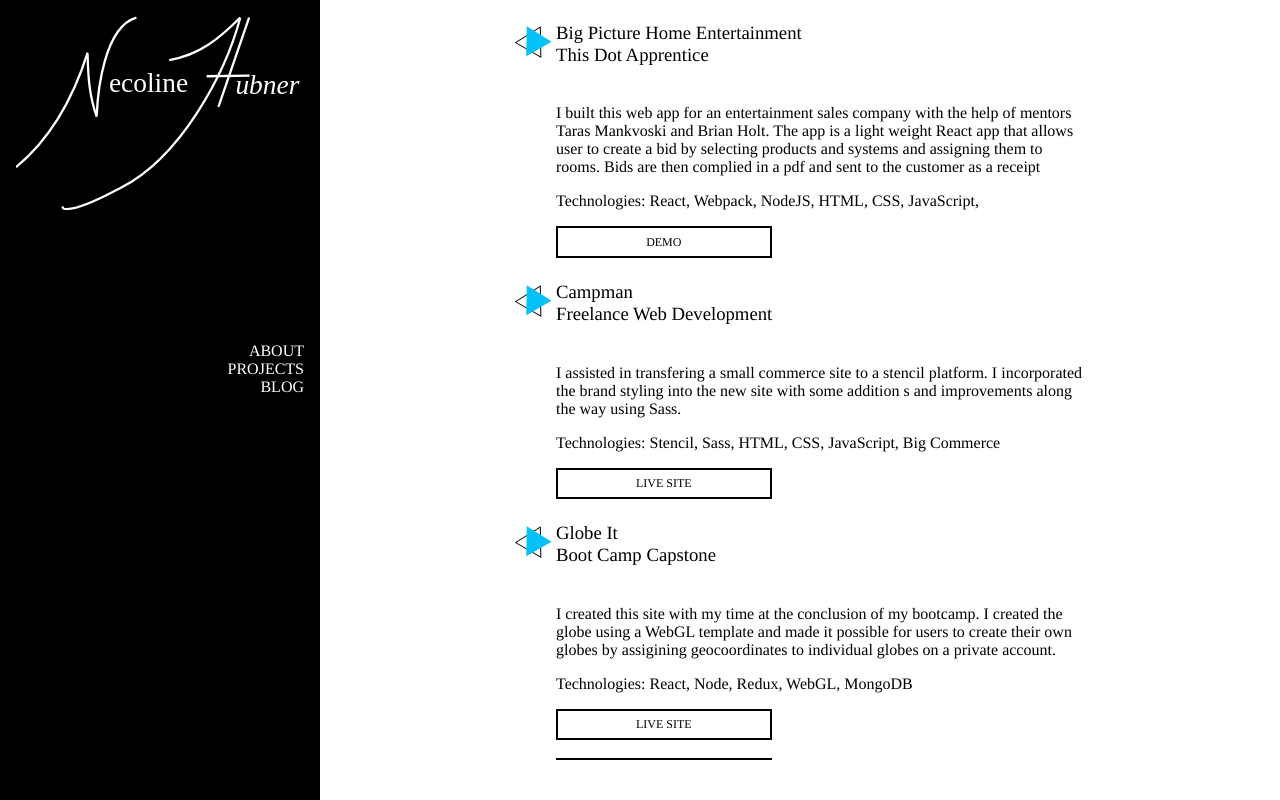
After one commit to necoline/personal-site, a PHP site: page /projects.html in a window 1280 px wide. The commit adds this page. Run offline with PHP 8.4, Linux system fonts and the light colour scheme.

Commit message:
projects content

```diff
--- a/css/main.css
+++ b/css/main.css
@@ -1,5 +1,42 @@
 body {
   margin: 0;
+}
+
+/*global*/
+
+.font {
+  font-family: "Avenir", Times, serif;
+}
+
+/*buttons*/
+.button {
+  height: 45%;
+}
+
+.basic-button {
+  padding: 3% 5%;
+  margin: 0;
+  background-color: white;
+  text-align: center;
+  font-size: 12px;
+  color: black;
+}
+
+.button-link {
+  text-decoration: none;
+}
+
+.outline {
+  border: 2px solid black;
+  width: 40%;
+}
+
+.two-buttons {
+  display: inline-block;
+}
+
+.two-buttons-width {
+  min-width: 40%;
 }
 
 .page-wrapper {
@@ -7,6 +44,8 @@ body {
   grid-template-columns: 25vw 1fr;
   grid-auto-rows: minmax(10px, auto);
 }
+
+/*side nav*/
 
 .nav-header {
   display: flex;
@@ -34,12 +73,12 @@ body {
 .nav-list {
   list-style-type: none;
   margin: 100% 0%;
+  text-align: right;
 }
 
 .menu-item {
   text-decoration: none;
   color: white;
-  font-family: "Avenir", Times, serif;
 }
 
 .menu-item:hover {
@@ -52,66 +91,28 @@ body {
 
 .main-page {
   grid-column: 2 / 4;
-  height: 100vh;
-  padding-top: 5%;
+  height: 95vh;
+  overflow-y: scroll;
 }
 
+/* main page */
+
 .title {
-  font-family: "Avenir", Times, serif;
   text-align: center;
   font-weight: lighter;
   color: black;
 }
 
 .content {
-  font-family: "Avenir", Times, serif;
   color: black;
   margin: 2% 25%;
   text-align: justify;
 }
 
-.svg-wrapper {
-  height: 60px;
-  margin: 0 auto;
-  position: relative;
-  top: 50%;
-  transform: translateY(-50%);
-  width: 320px;
-}
-/*LIST ANIMATION*/
-
-.shape {
-  fill: transparent;
-  stroke-dasharray: 70 540;
-  stroke-dashoffset: -380;
-  stroke-width: 5px;
-  stroke: #06C1F7;
+.header {
+  font-weight: lighter;
 }
 
-.text {
-  color: #fff;
-  font-family: 'Roboto Condensed';
-  font-size: 22px;
-  letter-spacing: 8px;
-  line-height: 32px;
-  position: relative;
-  top: -48px;
+.project {
+  padding: 0% 20%;
 }
-
-@keyframes draw {
-  0% {
-    stroke-dasharray: 140 540;
-    stroke-dashoffset: -474;
-    stroke-width: 8px;
-  }
-  100% {
-    stroke-dasharray: 760;
-    stroke-dashoffset: 0;
-    stroke-width: 2px;
-  }
-}
-
-.svg-wrapper:hover .shape {
-  -webkit-animation: 0.5s draw linear forwards;
-  animation: 0.5s draw linear forwards;
-}
--- /dev/null
+++ b/projects.html
@@ -0,0 +1,96 @@
+<!DOCTYPE html>
+<html>
+  <head>
+    <link rel="stylesheet" href="css/main.css">
+    <meta name="viewport" content="width=device-width, initial-scale=1.0"/>
+  </head>
+  <body>
+    <div class="page-wrapper">
+    <nav class="side-nav">
+      <div class="nav-header">
+        <img src="css/name.svg" class="site-logo"/>
+      </div>
+      <div class="nav-wrapper">
+        <ul class="nav-list">
+          <li><a href="/" class="menu-item font">ABOUT</a></li>
+          <li><a href="projects.html" class="menu-item font">PROJECTS</a></li>
+          <li><a href="blog.html" class="menu-item font">BLOG</a></li>
+        </ul>
+      </div>
+    </nav>
+    <div class="main-page">
+      <div class="project">
+        <table>
+          <tr>
+            <td>
+              <img src="css/bullet.svg" class="bullet-point"/>
+            </td>
+            <td>
+                <h3 class="header font">Big Picture Home Entertainment <br /> This Dot Apprentice</h3>
+            </td>
+          </tr>
+          <tr>
+            <td />
+            <td>
+              <p class="paragraph font">I built this web app for an entertainment sales company with the help of mentors Taras Mankvoski and Brian Holt. The app is a light weight React app that allows user to create a bid by selecting products and systems and assigning them to rooms. Bids are then complied in a pdf and sent to the customer as a receipt</p>
+              <p class="sub-header font">Technologies: React, Webpack, NodeJS, HTML, CSS, JavaScript,</p>
+                <a href="https://share.viewedit.com/xgnh3nkQsbDVExdhdkwxnh" class="button-link">
+                  <div class="outline">
+                    <p class="font basic-button">DEMO</p>
+                  </div>
+                </a>
+            </td>
+          </tr>
+          <tr>
+            <td>
+              <img src="css/bullet.svg" class="bullet-point"/>
+            </td>
+            <td>
+              <h3 class="header font">Campman <br /> Freelance Web Development</h3>
+            </td>
+          </tr>
+          <tr>
+            <td />
+            <td>
+              <p class="paragraph font">I assisted in transfering a small commerce site to a stencil platform. I incorporated the brand styling into the new site with some addition s and improvements along the way using Sass.</p>
+              <p class="sub-header font">Technologies: Stencil, Sass, HTML, CSS, JavaScript, Big Commerce</p>
+              <a href="https://www.campman.com" class="button-link">
+                <div class="outline">
+                  <p class="font basic-button">LIVE SITE</p>
+                </div>
+              </a>
+            </td>
+          </tr>
+          <tr>
+            <td>
+              <img src="css/bullet.svg" class="bullet-point"/>
+            </td>
+            <td>
+              <h3 class="header font">Globe It <br /> Boot Camp Capstone</h3>
+            </td>
+          </tr>
+          <tr>
+            <td />
+            <td>
+              <p class="paragraph font">I created this site with my time at the conclusion of my bootcamp. I created the globe using a WebGL template and made it possible for users to create their own globes by assigining geocoordinates to individual globes on a private account.</p>
+              <p class="sub-header font">Technologies: React, Node, Redux, WebGL, MongoDB</p>
+              <div >
+                <a href="https://globeit.herokuapp.com/" class="button-link">
+                  <div class="outline">
+                    <p class="font basic-button">LIVE SITE</p>
+                  </div>
+                </a>
+                <br />
+                <a href="https://share.viewedit.com/QqvzASJ1VxrBQKGxSZm992" class="button-link">
+                  <div class="outline">
+                    <p class="font basic-button">DEMO</p>
+                  </div>
+                </a>
+            </div>
+            </td>
+          </tr>
+        </table>
+      </div>
+    </div>
+  </body>
+</html>
```
Also changed, not shown: index.html (+14 -13 lines), css/bullet.svg (added), css/button.svg (added), css/name.svg.
